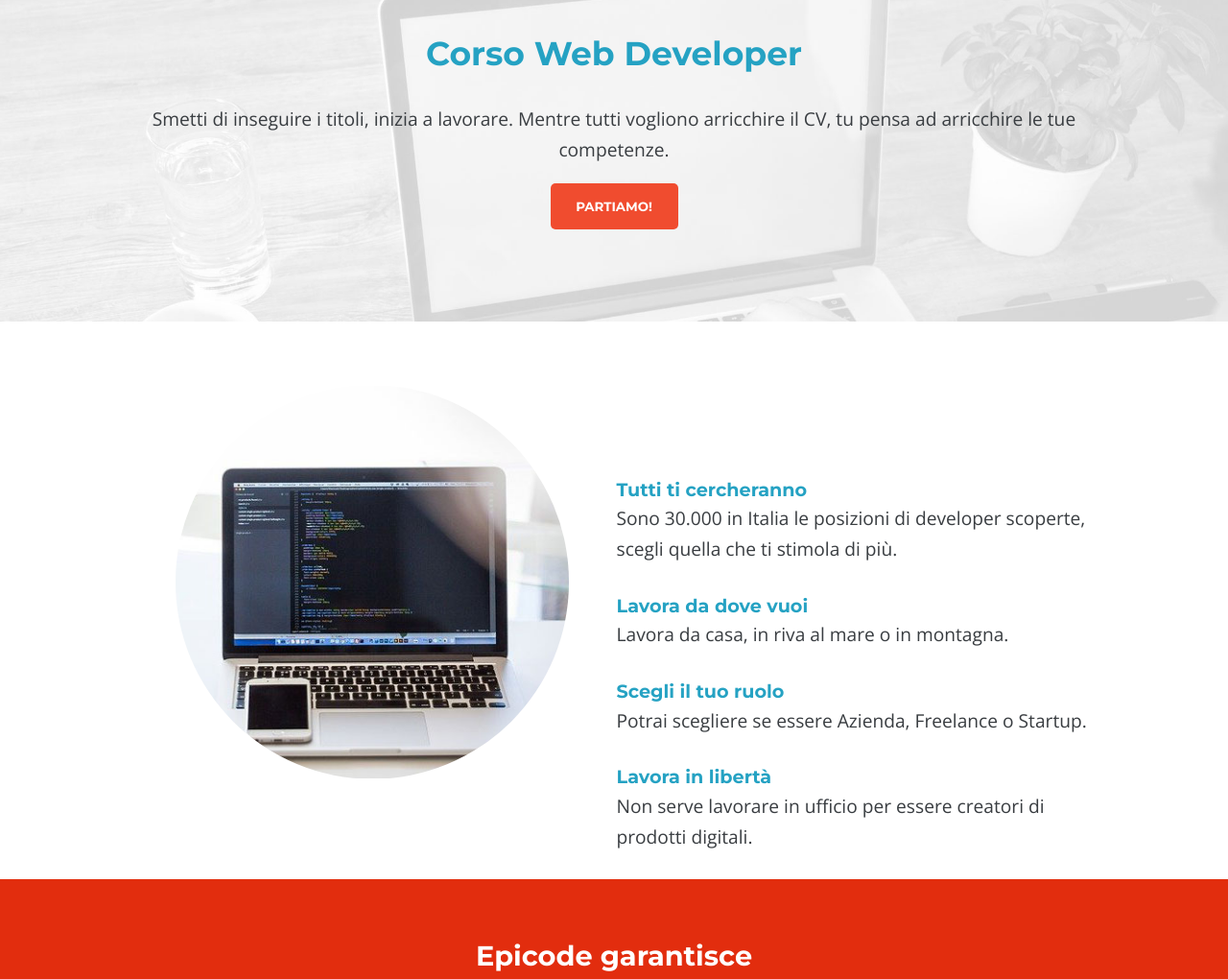
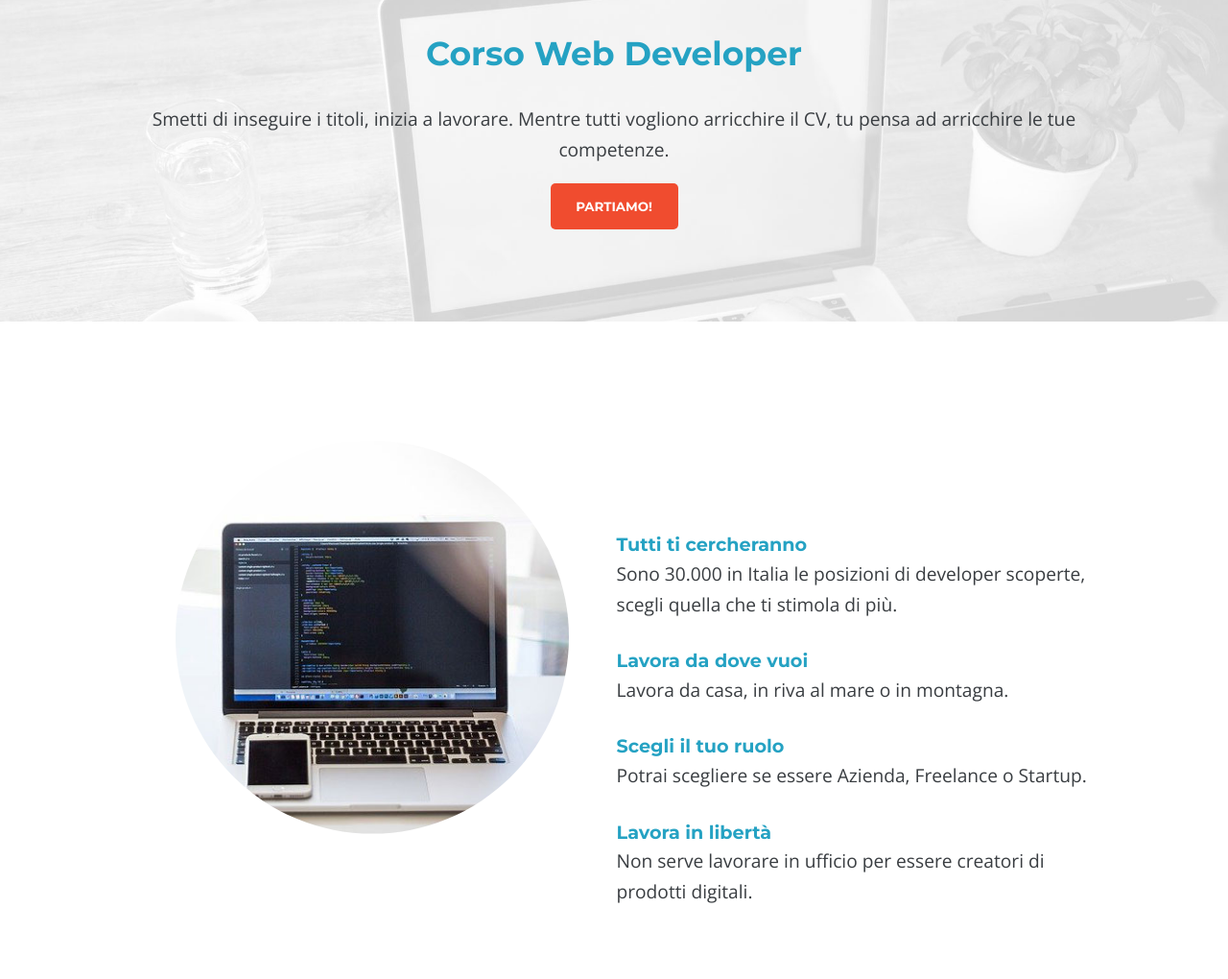
Before and after one commit to uba92/UmbertoTramontano-U1-W1-ProgettoSettimanale, a plain HTML site: page index-desktop.html in a window 1280 px wide. Shown: the part 204-1224 px from the top of the page at 96% size. Drawn offline with nearby package versions, Linux system fonts and the light colour scheme.

Commit message:
new update css desktop version

```diff
--- a/css/style-desktop.css
+++ b/css/style-desktop.css
@@ -77,6 +77,7 @@ main article p {
 main article div:nth-of-type(1) {
     display: inline-block;
     width: 40%;
+    padding: 3em 0;
 }
 
 main article div:nth-of-type(1) img {
@@ -87,6 +88,7 @@ main article div:nth-of-type(2) {
     text-align: left;
     display: inline-block;
     width: 40%;
+    padding: 3em 0;
 }
 
 main article img {
```
